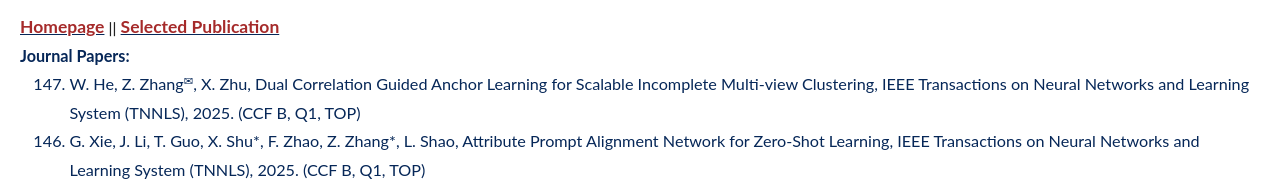
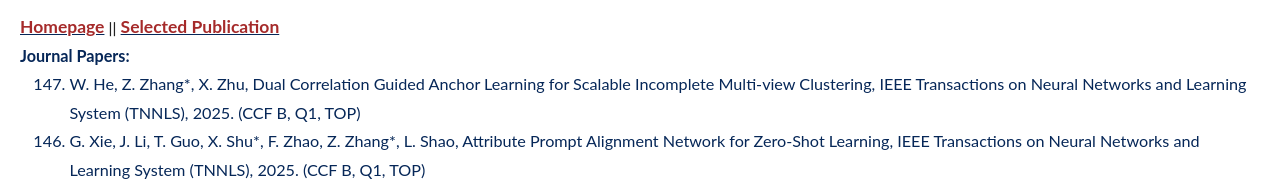
Before and after one commit to cszhengzhang/FulPub, a plain HTML site: page index.html in a window 1280 px wide. Shown: the part 465-646 px from the top of the page. Drawn offline with Linux system fonts and the light colour scheme.

Commit message:
Update index.html

```diff
--- a/index.html
+++ b/index.html
@@ -49,7 +49,7 @@
 			<br><b><a href="https://cszhengzhang.cn/"><font color="Brown">Homepage</font></b></a> || <b><a href="https://cszhengzhang.cn/SelPub/"><font color="Brown">Selected Publication</font></b></a> </br>
 			<b>Journal Papers:</b> <!-- ( *J (27) Fist-J (10) CoF-J(1) (36/64); &sup1; *C (10) Fist-C (1) CoF-C(4) (15/26)) --> </br>
 			<ol class="work-list" reversed>
-			<li>W. He, Z. Zhang<sup>&#9993</sup>, X. Zhu, Dual Correlation Guided Anchor Learning for Scalable Incomplete Multi-view Clustering, IEEE Transactions on Neural Networks and Learning System (TNNLS), 2025. (CCF B, Q1, TOP)</li>
+			<li>W. He, Z. Zhang*, X. Zhu, Dual Correlation Guided Anchor Learning for Scalable Incomplete Multi-view Clustering, IEEE Transactions on Neural Networks and Learning System (TNNLS), 2025. (CCF B, Q1, TOP)</li>
 			<li>G. Xie, J. Li, T. Guo, X. Shu*, F. Zhao, Z. Zhang*, L. Shao, Attribute Prompt Alignment Network for Zero-Shot Learning, IEEE Transactions on Neural Networks and Learning System (TNNLS), 2025. (CCF B, Q1, TOP)</li>
 			<li>Y. Liu, S. Lin, B. Chen, Z. Zhang, G. Lu, Self-Supervised Medical Adversarial Robustness with Two-Stage Contrastive Constraints, IEEE Transactions on Emerging Topics in Computational Intelligence (TETCI), 2025. (Q1)</li>
 			<li>K. Sun, J. Liu, Z. Zhang, Y. Long, W. Yang, Y. Yan, H. Zhang, Synthesizing Spreading-out Features for Generative Zero-Shot Image Classification, Engineering Applications of Artificial Intelligence (EAAI), 2025. (Q1, TOP)</li>
```
